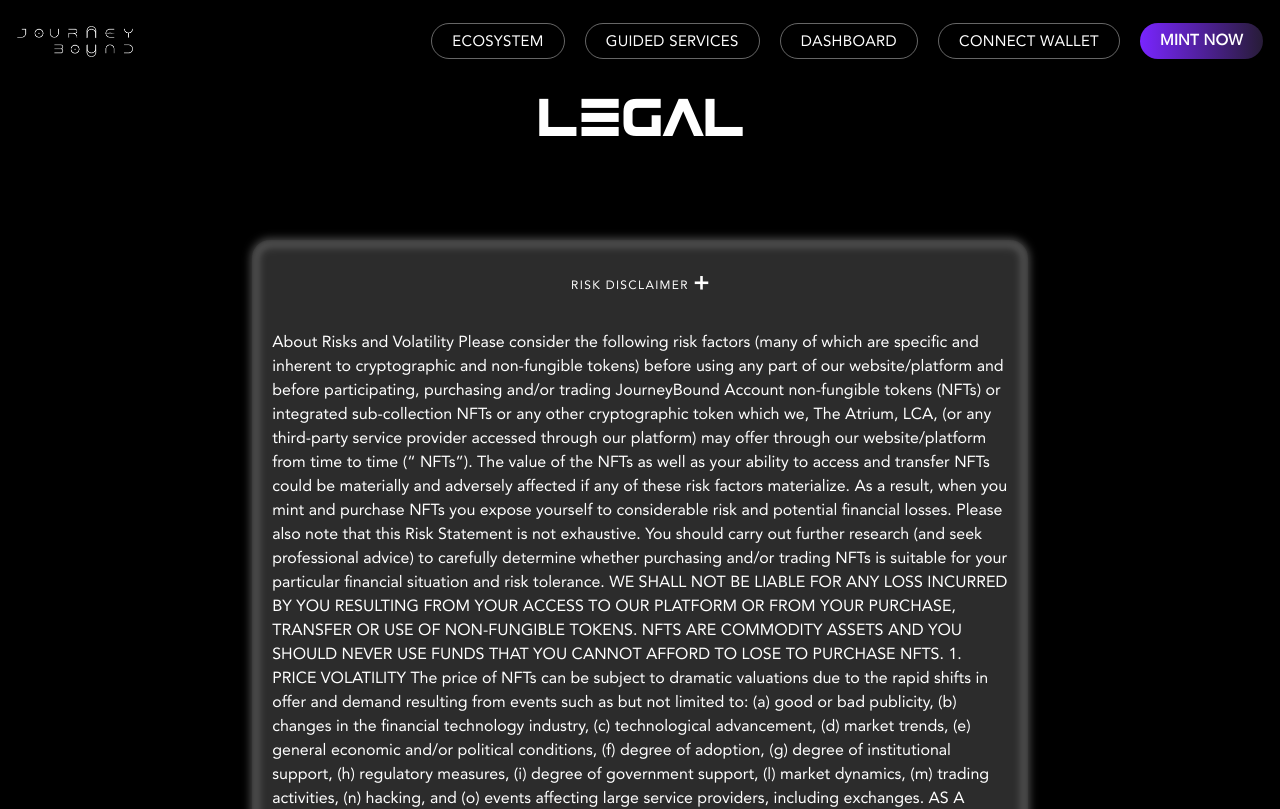
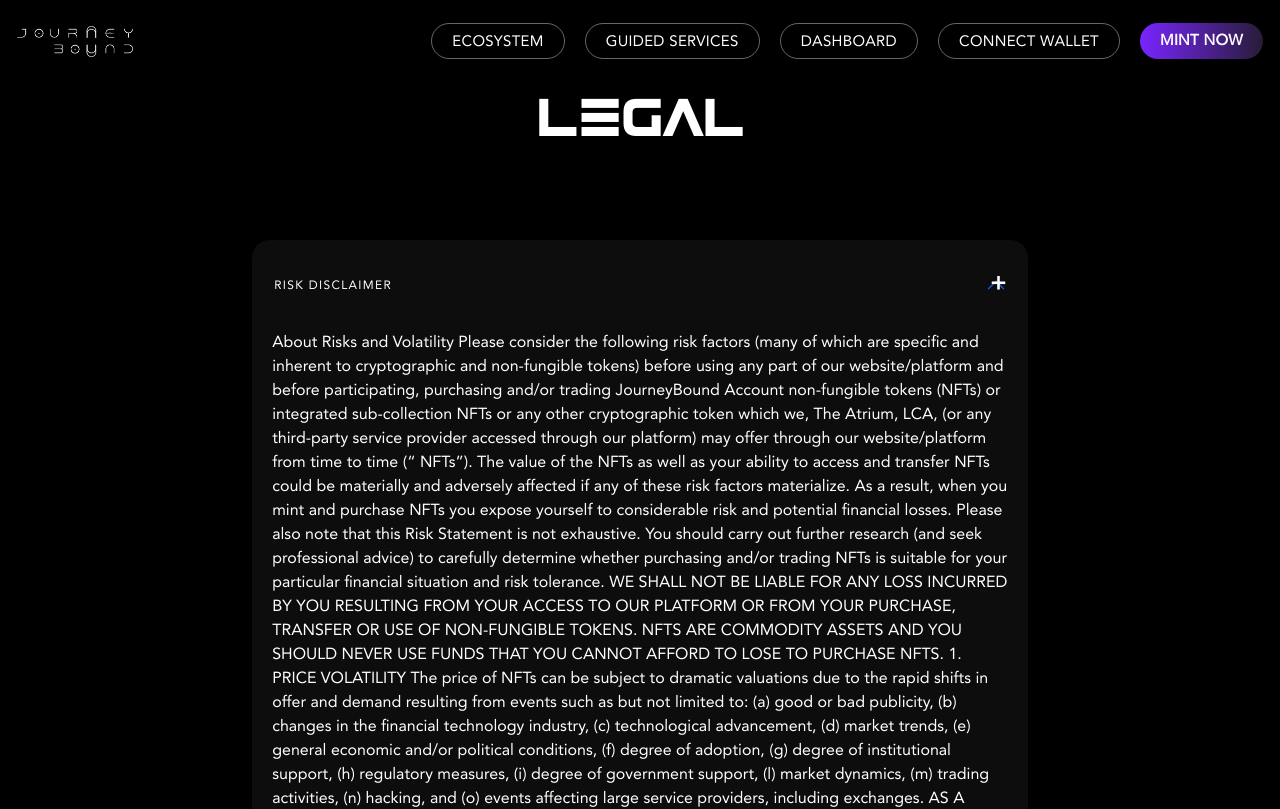
Before and after one commit to demobdev/JourneyBound-clean, a React (Create React App) app: page /legal in a window 1280 px wide. Shown: the top 809 px of the page. Built offline with nearby package versions, Linux system fonts and the light colour scheme.

Commit message:
Fixed video issues: prevented auto fullscreen, removed controls, ensured mobile play.

```diff
--- a/src/assets/css/style.css
+++ b/src/assets/css/style.css
@@ -214,7 +214,7 @@ a:hover {
   z-index: 0;
   position: relative; /* Ensure positioning within the container */
   top: -100px; /* Adjust the value as needed to move the banner up */
-  margin-bottom: -100px; /* Remove black space between sections */
+  margin-bottom: -100px; /* Remove black space between sections */;
 }
 
 /* JB Logo styling for relative positioning and scaling */
@@ -301,6 +301,8 @@ a:hover {
   .brand-logo .image2 {
     width: 120px; /* Adjust for smaller screens */
   }
+  .banner-main .video-container {
+    overflow: hidden !important;   }
 }
 
 /* Responsive styling for medium screens */
@@ -442,6 +444,7 @@ a:hover {
   transform: scale(1.4);
   z-index: -1;
   filter: opacity(0.8);
+
 }
 
 /* Fullscreen BG Video styling for positioning and scaling */
@@ -456,7 +459,16 @@ a:hover {
   transform: translate(-50%, -50%);
   z-index: -1000;
   object-fit: cover; /* Ensure the video covers the entire area */
-}
+  filter: opacity(0.5);
+}
+.fullscreen-bg__video, .bg-video {
+  width: 100%;
+  height: 100%;
+  object-fit: cover;
+  pointer-events: none; /* Disable pointer events */
+  user-select: none; /* Disable user selection */
+}
+
 
 /* Mobile heading styling */
 .h3-mobile {
@@ -1251,67 +1263,155 @@ a:hover {
     background-size: contain;
   }
 }
-
-.faq-accordion .accordion-item .accordion-header .accordion-button:after {
-  background: none;
-  margin-left: 0px;
-}
-
-.faq-accordion .accordion-item:before {
-  content: "";
-  background: #ffffff21;
-  position: absolute;
-  width: 100%;
-  height: 100%;
-  display: block;
-  top: 0;
-  left: 0;
-  filter: blur(5px);
+.faq-section .title {
+  font-size: 94px;
+  font-weight: 400;
+  line-height: 115px;
+  letter-spacing: 0.43em;
+}
+
+.faq-accordion .accordion-item {
+  background: #ffffff0d;
+  border: 0;
   border-radius: 18px;
-  border: 5px solid #ffffff66;
-  z-index: -1;
-}
-
-.why-journey-bound {
   position: relative;
   z-index: 0;
 }
 
-.why-journey-bound .contentWrapper {
-  width: 100%;
-  max-width: 900px;
-  margin-inline: auto;
-}
-
-.why-journey-bound .contentWrapper a h6 {
-  text-decoration: underline;
-}
-
-.why-journey-bound:before {
-  content: "";
-  background: linear-gradient(
-      0deg,
-      rgba(121, 37, 255, 0.15),
-      rgba(121, 37, 255, 0.15)
-    ),
-    linear-gradient(180deg, rgba(0, 0, 0, 0.05) 0%, rgba(0, 0, 0, 0.05) 100%);
-  position: absolute;
-  top: 0;
-  left: 0;
-  width: 100%;
-  height: 100%;
-  z-index: -1;
+.faq-accordion .accordion-item .accordion-header .accordion-button {
+  font-family: "Avenir";
+  font-size: 12px;
+  font-weight: 400;
+  line-height: 23px;
+  letter-spacing: 0.11em;
+  color: #ffffff;
+  border-radius: 0;
+  background: none;
+  padding: 20px 22px;
+  outline: 0;
+  box-shadow: none;
+  border: 0;
+  text-transform: uppercase;
+  min-height: 80px;
+  max-height: 110px;
+  display: flex;
+  justify-content: space-between; /* Adjusted to space-between for alignment */
+  align-items: center; /* Center the text vertically */
+  text-align: left; /* Ensure text aligns left */
+}
+
+.faq-accordion .accordion-item .accordion-header .accordion-button::after {
+  content: "+";
+  font-size: 24px;
+  font-weight: bold;
+  line-height: 1;
+  margin-left: auto;
+  align-self: center; /* Center the "+" vertically */
+}
+
+.faq-accordion .accordion-item .accordion-body {
+  padding: 20px;
+  padding-top: 0;
+}
+
+.simple-brew-section {
+  height: 100vh;
+  background-image: url('../images/join-our-shared-bg.png');
+  background-position: center bottom;
+  background-repeat: no-repeat;
+  background-size: 160% 60%;
+  padding-block: 62px;
+  background-color: black;
+}
+
+.simple-brew-section .title {
+  font-size: 26px;
+  line-height: 46px;
+}
+
+.faq-accordion .accordion-item:before {
+  top: -5px;
+}
+
+.faq-accordion .accordion-item:after {
+  bottom: -5px;
+}
+
+.accordion-header .accordion-button {
+  display: flex;
+  justify-content: space-between; /* Adjusted to space-between for alignment */
+  align-items: center; /* Adjusted to center */
+}
+
+.mobile-spacer {
+  flex: 1;
+}
+
+.accordion-header .accordion-button .spacer {
+  flex-grow: 1;
+}
+
+.accordion-header .accordion-button > div:first-child {
+  font-size: 1.2rem;
+  text-align: left; /* Ensure text aligns left */
+}
+
+.accordion-header .accordion-button > div:nth-child(3) {
+  align-self: center; /* Center the "+" vertically */
+  font-size: 12px;
+  font-weight: bold;
 }
 
 @media (min-width: 768px) {
-  .why-journey-bound .title {
-    border-bottom: 2px solid #8f98b5;
-  }
-}
-
-@media (max-width: 768px) {
+  .simple-brew-section {
+    height: 100vh;
+    padding: 100px;
+    background-image: url('../images/join-our-shared-bg.png');
+    background-position: center;
+    background-repeat: no-repeat;
+    background-size: 45%;
+    padding-block: 62px;
+    background-color: black;
+  }
+
+  .mobile-spacer {
+    flex: 0;
+  }
+
+  .web-spacer {
+    flex: 1;
+  }
+
+  .accordion-header .accordion-button > div:first-child {
+    padding: 0 10px;
+    font-size: 0.9rem;
+    text-align: left; /* Ensure text aligns left */
+  }
+
+  .accordion-header .accordion-button > div:nth-child(3) {
+    align-self: center; /* Center the "+" vertically */
+    font-weight: bold;
+    font-size: 1rem;
+  }
+
   .faq-accordion .accordion-item .accordion-header .accordion-button {
-    font-size: 16px;
+    font-family: "Avenir";
+    font-size: 12px;
+    font-weight: 400;
+    line-height: 23px;
+    letter-spacing: 0.11em;
+    color: #ffffff;
+    border-radius: 0;
+    background: none;
+    padding: 20px 22px;
+    outline: 0;
+    box-shadow: none;
+    border: 0;
+    text-transform: uppercase;
+    height: 90px;
+    display: flex;
+    justify-content: space-between; /* Adjusted to space-between for alignment */
+    align-items: center; /* Adjusted to center */
   }
 }
 
--- a/src/components/Banner.jsx
+++ b/src/components/Banner.jsx
@@ -1,4 +1,4 @@
-import React from "react";
+import React, { useEffect } from "react";
 import { Container, Row, Col, Figure, Image } from "react-bootstrap";
 import BannerVideo from "../assets/videos/EyeofJourneyBound.mp4";
 import JBWhiteImage from "../assets/images/JB_white.png";
@@ -6,9 +6,34 @@ import BaseLogo from "../assets/images/base-logo.png";
 import AtriumLogo from "../assets/images/Atrium-logo.png";
 
 function Banner() {
+  useEffect(() => {
+    const videoElement = document.querySelector(".fullscreen-bg__video");
+    if (videoElement) {
+      const preventFullscreen = (event) => {
+        event.preventDefault();
+      };
+
+      videoElement.addEventListener("webkitfullscreenchange", preventFullscreen);
+      videoElement.addEventListener("mozfullscreenchange", preventFullscreen);
+      videoElement.addEventListener("fullscreenchange", preventFullscreen);
+
+      return () => {
+        videoElement.removeEventListener("webkitfullscreenchange", preventFullscreen);
+        videoElement.removeEventListener("mozfullscreenchange", preventFullscreen);
+        videoElement.removeEventListener("fullscreenchange", preventFullscreen);
+      };
+    }
+  }, []);
+
   return (
     <section className="banner-main position-relative overflow-hidden">
-      <video autoPlay muted loop className="fullscreen-bg__video">
+      <video
+        autoPlay
+        muted
+        loop
+        className="fullscreen-bg__video"
+        playsInline
+      >
         <source src={BannerVideo} type="video/mp4" />
       </video>
       <Container
--- a/src/components/HomeLeftContentImage.jsx
+++ b/src/components/HomeLeftContentImage.jsx
@@ -24,7 +24,7 @@ function HomeLeftContentImage() {
             <Col
               lg={6}
               style={ColumnBGImage}
-              className="py-4 py-md-5 text-center d-flex align-items-center justify-content-center"
+              className="py-5 py-md-5 text-center d-flex align-items-center justify-content-center"
             >
               <div>
                 <div className="mb-4">
```
Also changed, not shown: src/components/FAQ.jsx (+13 -27 lines).
